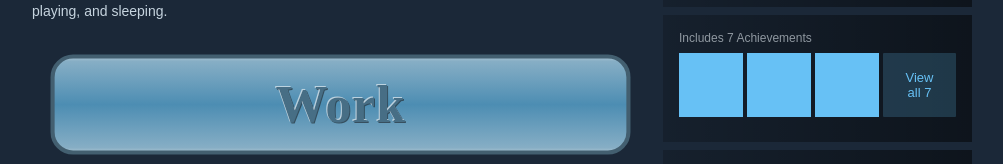
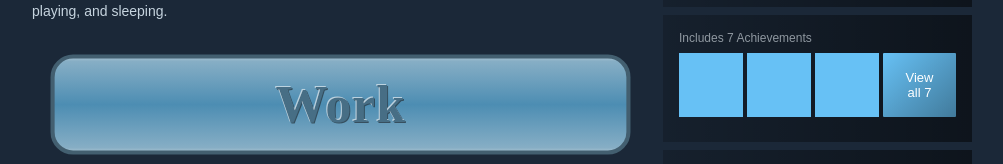
Before and after one commit to andrewthehan/andrewhan.dev, a SvelteKit app: page / in a window 1280 px wide. In both pictures the pointer is over the link 1057 px from the left and 1350 px from the top of the page. Shown: the part 1265-1429 px from the top of the page, without its empty margins (138-1141 px from the left). Built offline with nearby package versions, Linux system fonts and the light colour scheme; some icons are missing; a web font is replaced by a local one.

Commit message:
Add hover styles for the more achievements button.

```diff
--- a/src/routes/+page.svelte
+++ b/src/routes/+page.svelte
@@ -957,6 +957,11 @@
     text-align: center;
   }
 
+  .achievement-more:hover {
+    background: var(--highlighted-tinted-gradient);
+    color: var(--bright-font-color);
+  }
+
   .embed-modal {
     background: radial-gradient(
         circle at top left,
```
